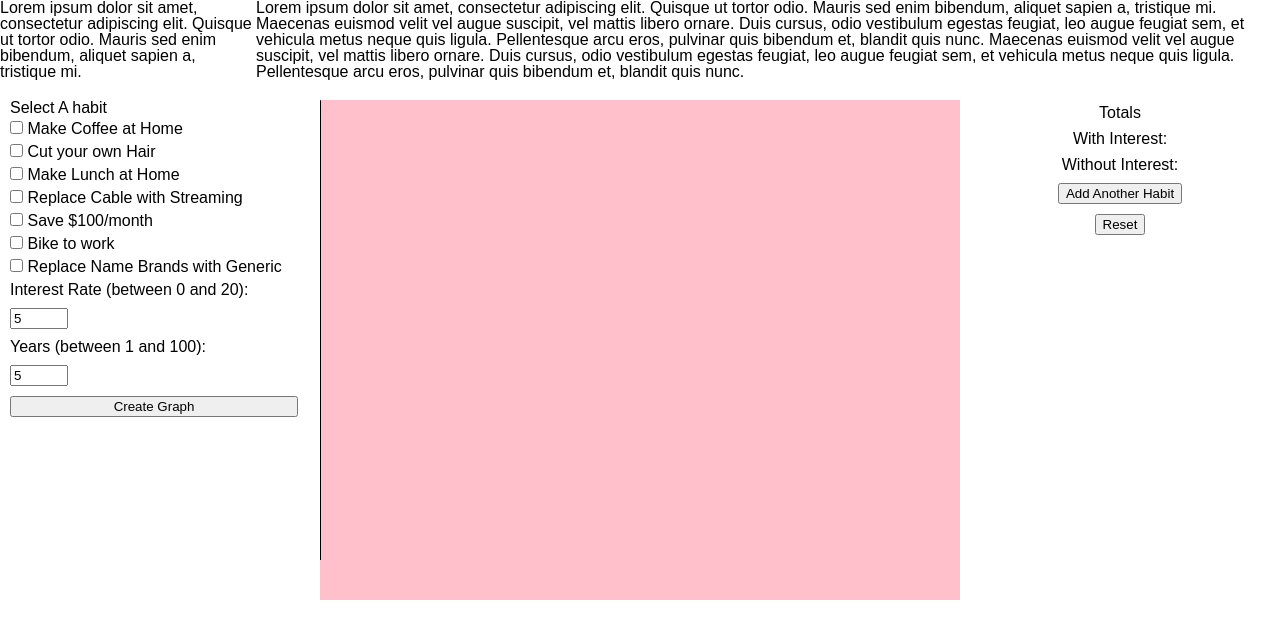
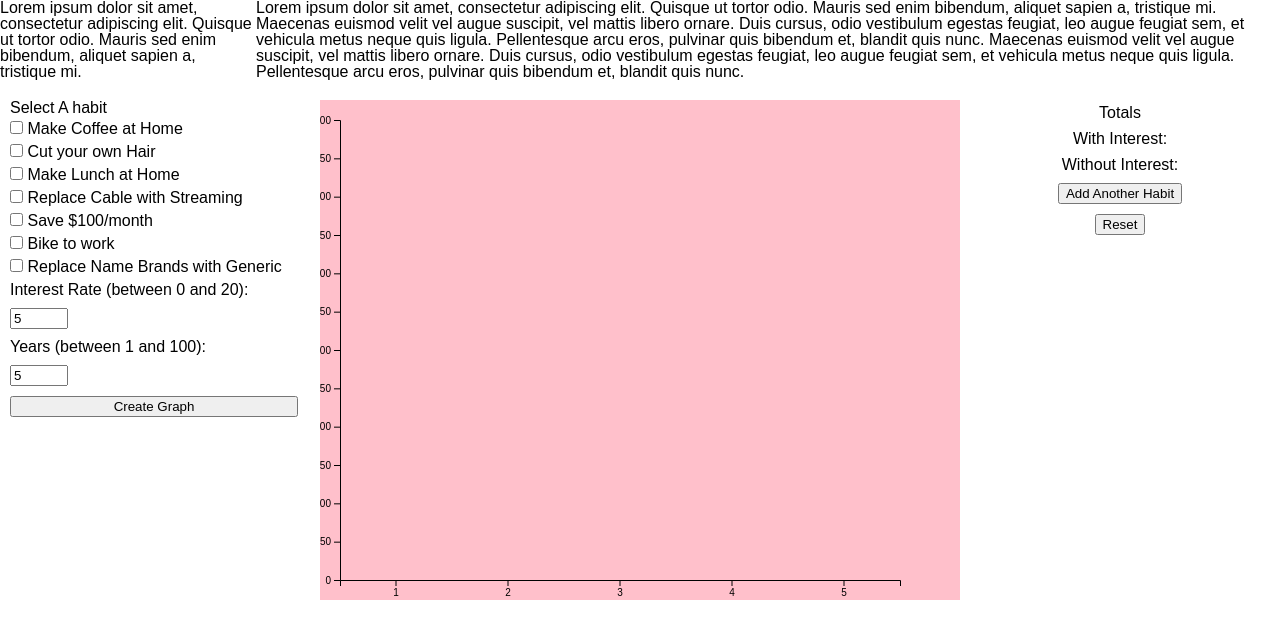
Before and after one commit to johnhcody/What-If-Calculator, a website built with webpack: page index.html in a window 1280 px wide. Both pictures are taken after typing "5", "5" into the empty fields and a click on the button "Create Graph". Built offline with nearby package versions, Linux system fonts and the light colour scheme.

Commit message:
one bar rendering

```diff
--- a/index.html
+++ b/index.html
@@ -78,12 +78,6 @@
                         <input type="checkbox" id="generic" name="habit" value="generic">
                         <label for="generic">Replace Name Brands with Generic</label>
                     </div>
-                    <!-- <option value="hair">Cut Your Own Hair</option>
-                    <option value="lunch">Make Lunch at Home</option>
-                    <option value="cable">Replace Cable with Streaming</option>
-                    <option value="save">Save $100/month</option>
-                    <option value="bike">Bike to work</option>
-                    <option value="generic">Replace Generic with Name Brands</option> -->
                 <label for="rate">Interest Rate (between 0 and 20):</label>
                     <input type="number" id="rate" name="rate" min="0" max="20">
                 <label for="time">Years (between 1 and 100):</label>
@@ -92,8 +86,6 @@
             </form>
         </div>
         <div id="graph-wrapper">
-            <h1>graph</h1>
-            <svg></svg>
         </div>
         <div class="result-form-wrapper">
             <div class="right-bar">
--- a/src/index.js
+++ b/src/index.js
@@ -83,7 +83,7 @@ function makeArr(e) {
     // console.log(result);
     debugger
     const graph = new Graph({
-        element: document.querySelector('#graph-wrapper'),
+        element: document.getElementById('graph-wrapper'),
         data: result
     })
 }
--- a/src/scripts/graph.js
+++ b/src/scripts/graph.js
@@ -15,57 +15,76 @@ export default class Graph {
 
     makeGraph() {
             const svgData = this.data;
-            const graphData = this.data.slice(0, this.data.length - 1);
-            debugger
-            const series = d3.stack().keys(this.data[this.data.length - 1])(graphData)
 
+            // debugger
+            //const series = d3.stack().keys(this.data[this.data.length - 1])(graphData)
+
+
+        // DIMENSIONS
             this.margin = {top: 20, right: 20, bottom: 20, left: 20};
             this.width = 600 - this.margin.left - this.margin.right;
             this.height = 500 - this.margin.top - this.margin.bottom;
+            this.element.innerHTML = '';
 
-            this.element.innerHTML = '';
-            const svg = d3.select(this.element).append('svg');  // before svg was const svg, changed to this to have access to it in addAxes()
-            svg.attr('width', this.width);
-            svg.attr('height', this.height);
-            // going with a new strategy
-            // const gSvg = svg.append('g')
-            //     .attr('transform', `translate(${this.margin.left}, ${this.margin.top})`);
-            // const newSvg = svg.append("g").attr("transform", "translate(" + this.margin.left + "," + this.margin.top + ")");
-            // debugger
-        const subgroups = Object.keys(this.data[0]).slice(1) // subgroups is good
+
+        // SVG INITIAL SETUP
+        const svg = d3.select("#graph-wrapper")
+        .append("svg")
+            .attr('width', this.width + this.margin.left + this.margin.right)
+            .attr('height', this.height + this.margin.top + this.margin.bottom)
+        .append("g")
+            .attr("transform", "translate(" + this.margin.left + "," + this.margin.top + ")");
+
+        // const gSvg = svg.append("g")
+        //     .attr("transform", "translate(" + margin.left + "," + margin.top + ")");
+
+
+        // FORMATING DATA
+        const graphData = this.data.slice(0, this.data.length - 1); // graphData is an array of objects.  {year: 1, hair: 91, coffee: 120}, {year: 2, hair: 200, coffee: 320}, etc
+        const subgroups = Object.keys(this.data[0]).slice(1) // subgroups is an array of the different habits selected
         const groups = Array.from(Array(this.data.length).keys()).slice(1).map(n => n.toString()) // groups is an array of integers representing each year
         const obj = d3.map(graphData, function (d) { return (d.year) })   // obj should be ok
         debugger
 
-        const x = d3.scaleLinear()
-            .domain(1, 1071) //[0, num]
+        const stackedData = d3.stack()
+            .keys(subgroups)
+            (graphData)
+        // stackedData is necessary to put bars on top of each other.
+        // debugger
+
+
+
+
+        // AXES
+
+        const x = d3.scaleBand()
+            .domain(groups) //[0, num]
             .range([0, this.width])
-            //.padding([0.2])
+            //.padding([0.1])
         svg.append("g")
             .attr("transform", "translate(0," + this.height + ")")
-            .call(d3.axisBottom(x));
-            //.tickSizeOuter(0));
+            .call(d3.axisBottom(x)); //.tickSizeOuter(0));
 
         const y = d3.scaleLinear()
-            .domain([0, this.totalWithInterest])
+            .domain([0, 600])
             .range([this.height, 0]);
         svg.append("g")
             .call(d3.axisLeft(y));
-        debugger
+        // debugger
         const color = d3.scaleOrdinal()
             .domain(subgroups)
             .range(['#e41a1c', '#377eb8', '#4daf4a', '#00e9ff', '#905caa', '#f8ff35'])
 
-        const stackedData = d3.stack()
-            .keys(subgroups)
-            (graphData)
 
-        const xScale = d3.scaleBand()
-            .domain(groups)
-            .rangeRound([0, this.width])
-            .padding(0.1);
+        // using xScale
+        // const xScale = d3.scaleBand()
+        //     .domain(groups)
+        //     .range([0, this.width])
+        //     .padding(0.1);
 
-        const yScale = d3.scaleLinear().domain([0, (this.totalWithInterest + (this.totalWithInterest * 0.1))]).range([this.height, 0])
+        // const yScale = d3.scaleLinear()
+        //     .domain([0, (this.totalWithInterest + (this.totalWithInterest * 0.1))])
+        //     .range([this.height, 0])
 
         // from bc_example.html... will try a new approach
         debugger
@@ -79,14 +98,18 @@ export default class Graph {
             // enter a second time = loop subgroup per subgroup to add all rectangles
             .data(function (d) { return d; })
             .enter().append("rect")
+                .attr("x", function (d) { return x(d.year); })
+                .attr("y", function (d) { return y(d[1]); })
+                .attr("height", function (d) { return y(d[0]) - y(d[1]); })
+                .attr("width", x.bandwidth())
             // .attr("x", 25)
             // .attr("y", this.totalWithInterest)
             // .attr("x", function (d) { return x(d.year); })
             // .attr("y", function (d) { return y(d[1]); })
-            .attr('x', 300)
-            .attr('y', 100)
-            .attr("width", 50)
-            .attr("height", 100)
+            // .attr('x', 300)
+            // .attr('y', 100)
+            // .attr("width", 50)
+            // .attr("height", 100)
 
         // d3.select("svg").selectAll("g.bar")
         //     .data(stackedData) // Pass the sorted data in
```
